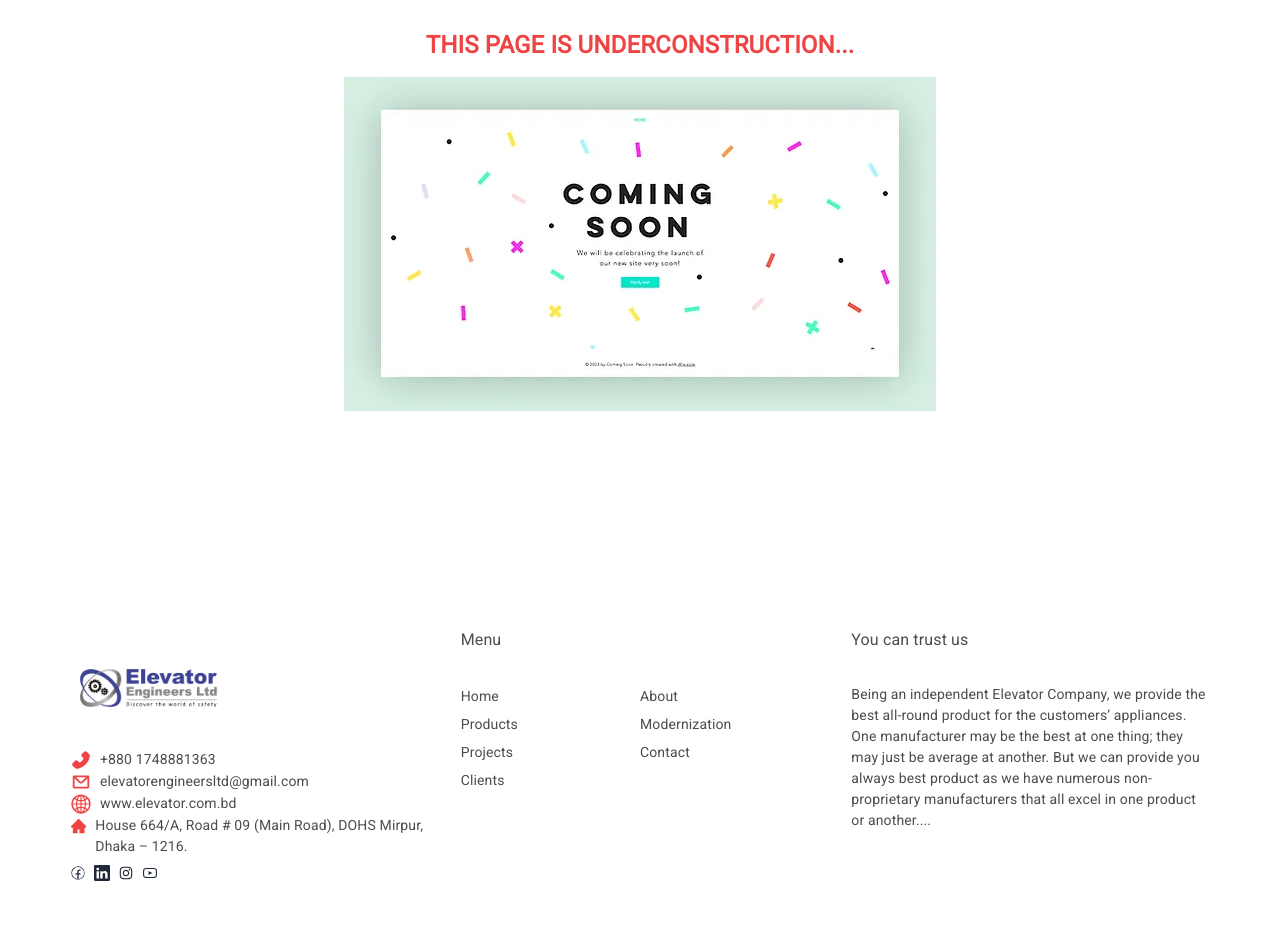
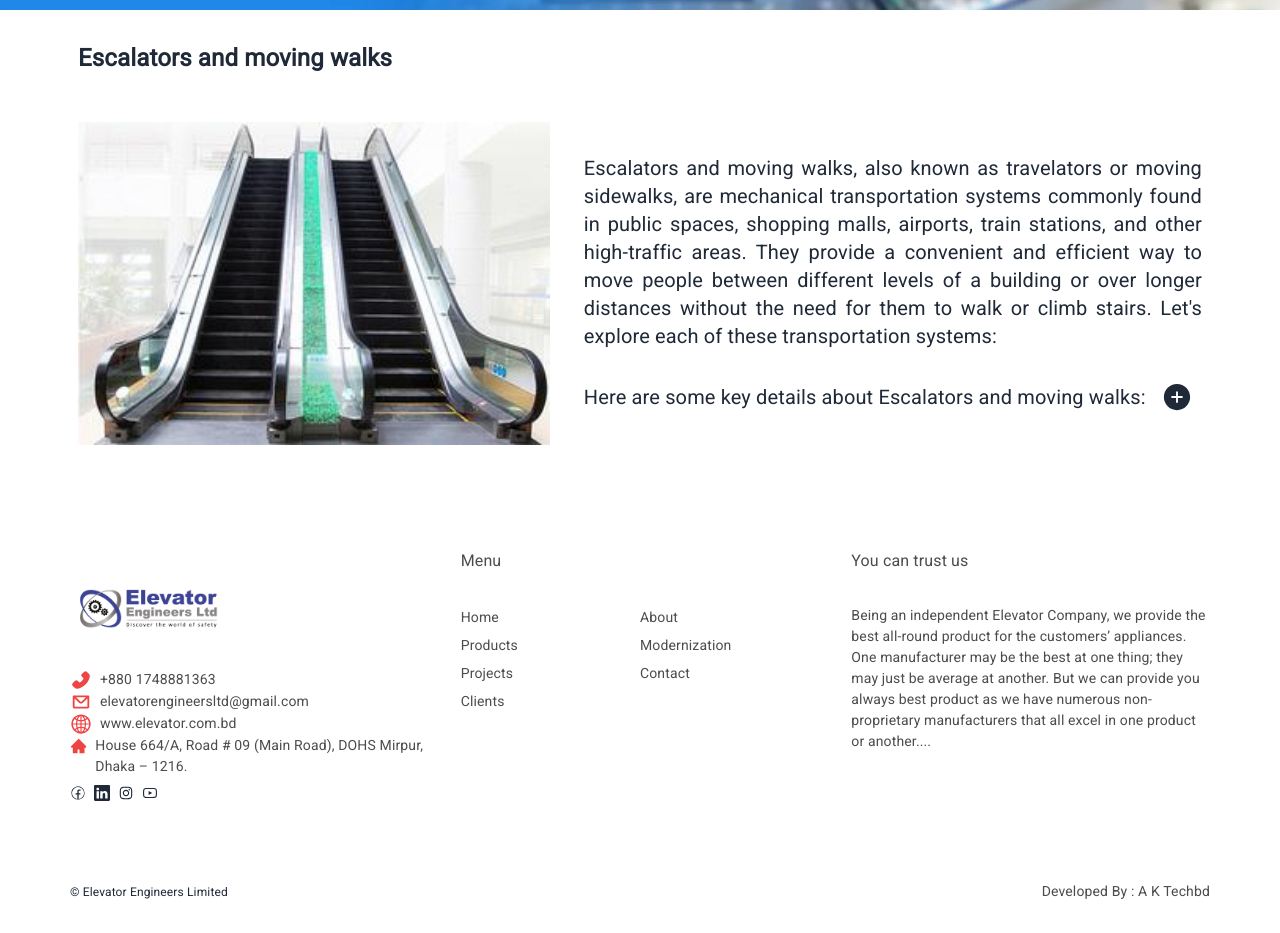
Before and after one commit to showkotus/elevator, a React (Vite) app: page /escalators-moving-walks in a window 1280 px wide. Shown: the part 284-1217 px from the top of the page. Built offline with nearby package versions, Linux system fonts and the light colour scheme.

Commit message:
moving walks page done

```diff
--- a/src/subPages/Products/FreightElevator/FreightElevator.jsx
+++ b/src/subPages/Products/FreightElevator/FreightElevator.jsx
@@ -18,7 +18,7 @@ const FreightElavator = () => {
             <BannerBG title={"Freight Elavator"} />
             <div className="container px-2">
                 <h1 className="my-6 text-2xl font-bold">Freight Elevator</h1>
-                <div className="my-12 flex flex-col md:flex-row items-center gap-[3%]">
+                <div className="my-12 flex flex-col md:flex-row items-center gap-x-[3%] gap-y-8">
                     <div className="w-full md:w-[42%]">
                         <img src={passenger} alt="" className="w-full" />
                     </div>
--- a/src/subPages/Products/HomeElevator/HomeElevator.jsx
+++ b/src/subPages/Products/HomeElevator/HomeElevator.jsx
@@ -19,7 +19,7 @@ const HomeElevator = () => {
         <BannerBG title={"Home Elavator"} />
         <div className="container px-2">
             <h1 className="my-6 text-2xl font-bold">Home Elevator</h1>
-            <div className="my-12 flex flex-col md:flex-row items-center gap-[3%]">
+            <div className="my-12 flex flex-col md:flex-row items-center gap-x-[3%] gap-y-8">
                 <div className="w-full md:w-[42%]">
                     <img src={home} alt="" className="w-full" />
                 </div>
--- a/src/subPages/Products/HospitalElevator/HospitalElevator.jsx
+++ b/src/subPages/Products/HospitalElevator/HospitalElevator.jsx
@@ -18,7 +18,7 @@ const HospitalElevator = () => {
             <BannerBG title={"Hospital Elavator"} />
             <div className="container px-2">
                 <h1 className="my-6 text-2xl font-bold">Hospital Elevator</h1>
-                <div className="my-12 flex flex-col md:flex-row items-center gap-[3%]">
+                <div className="my-12 flex flex-col md:flex-row items-center gap-x-[3%] gap-y-8">
                     <div className="w-full md:w-[42%]">
                         <img src={passenger} alt="" className="w-full" />
                     </div>
--- a/src/subPages/Products/MovingWalks/MovingWalks.jsx
+++ b/src/subPages/Products/MovingWalks/MovingWalks.jsx
@@ -1,9 +1,70 @@
-import UnderConstruction from "../../../components/UnderConstruction/UnderConstruction";
+import BannerBG from "../../../components/BannerBG/BannerBG";
+import passenger from '../../../assets/banner/lift4.jpg'
+import { AiFillPlusCircle, AiFillMinusCircle } from 'react-icons/ai'
+import { useContext, useState } from "react";
+import { NavbarContext } from "../../../context/ContextProvider";
+const MovingWalks = () => {
+    const [showText, setShowText] = useState(false)
+    const { setIsBanner } = useContext(NavbarContext)
+    function changeNav() {
+        setIsBanner(false)
+    }
+    changeNav()
+    const handleText = () => {
+        setShowText(!showText)
+    }
+    return (
+        <div className="marginTop">
+            <BannerBG title={"Moving Walks"} />
+            <div className="container px-2">
+                <h1 className="my-6 text-2xl font-bold">Escalators and moving walks</h1>
+                <div className="my-12 flex flex-col md:flex-row items-center gap-x-[3%] gap-y-8">
+                    <div className="w-full md:w-[42%]">
+                        <img src={passenger} alt="" className="w-full" />
+                    </div>
+                    <div className="w-full md:w-[55%]">
+                        <p className="text-xl text-justify">Escalators and moving walks, also known as travelators or moving sidewalks, are mechanical transportation systems commonly found in public spaces, shopping malls, airports, train stations, and other high-traffic areas. They provide a convenient and efficient way to move people between different levels of a building or over longer distances without the need for them to walk or climb stairs. Let&apos;s explore each of these transportation systems:</p>
+                        <div className="flex gap-x-4 items-center mt-8">
+                            <p className="text-xl">Here are some key details about Escalators and moving walks:</p>
+                            {
+                                !showText ?
+                                    <button onClick={() => handleText()}><AiFillPlusCircle size={30} /></button>
+                                    :
+                                    <button onClick={() => handleText()}><AiFillMinusCircle size={30} /></button>
+                            }
+                        </div>
+                    </div>
+                </div>
+                <div className={`${!showText ? "collapsable-container" : "active_collapsable_container"}`}>
+                    <div className="my-4">
+                        <h3 className="text-xl"><strong>1. Escalators:</strong> Escalators are continuously moving staircases that transport people vertically between different floors. They consist of a set of steps or treads that move in a loop, powered by an electric motor. The steps form a continuous surface, and passengers step on and off the moving treads at the start and end of the escalator.</h3>
+                        <h2 className="my-4 text-xl ml-2">Key features of escalators include:</h2>
+                        <ul className="ml-8 md:ml-20 text-xl list-disc text-justify">
+                            <li><strong>Handrails:</strong> Escalators are equipped with handrails on both sides, allowing passengers to hold on for stability and support while riding.</li>
+                            <li><strong>Safety Features:</strong> Escalators are equipped with various safety features, such as skirt brushes, comb plates, and sensors to detect objects or obstructions in the path of the steps, which trigger an emergency stop.</li>
+                            <li><strong>Direction:</strong> Most escalators are unidirectional, moving either upwards or downwards, but some can be programmed to change direction depending on the traffic flow.</li>
+                        </ul>
+                    </div>
+                    <div className="my-4">
+                        <h3 className="text-xl"><strong>2. Moving Walks (Travelators):</strong> Moving walks are horizontal, moving walkways that transport people across longer distances, typically on a single level. They are especially useful in large airports or transit hubs, where passengers need to cover significant distances without walking.</h3>
+                        <h2 className="my-4 text-xl ml-2">Key features of moving walks include:</h2>
+                        <ul className="ml-8 md:ml-20 text-xl list-disc text-justify">
+                            <li><strong>Continuous Motion:</strong> Similar to escalators, moving walks feature a continuous loop of flat surfaces that move in a specific direction, allowing passengers to step on and off as needed.</li>
+                            <li><strong>Speed Control:</strong> The speed of moving walks can be adjusted to match the walking pace of passengers.</li>
+                            <li><strong>Handrails:</strong> Moving walks often have handrails on both sides to provide additional support and convenience.</li>
+                        </ul>
+                        <h2 className="mt-6 mb-4 text-xl">Both escalators and moving walks have several advantages, including:</h2>
+                        <ul className="ml-8 md:ml-20 text-xl list-disc text-justify">
+                            <li><strong>Convenience:</strong> They save time and effort for passengers, particularly those carrying luggage, pushing carts, or with limited mobility.</li>
+                            <li><strong>Capacity:</strong> Escalators and moving walks can handle a large number of people simultaneously, improving crowd flow in busy areas.</li>
+                            <li><strong>Safety:</strong> These transportation systems are designed with safety features to prevent accidents and ensure passenger well-being.</li>
+                            <li><strong>Aesthetics:</strong> They can serve as architectural focal points and enhance the overall design of the building.</li>
+                        </ul>
+                    </div>
 
-const MovingWalks = () => {
-    return (
-        <div>
-            <UnderConstruction/>
+                    <p className="text-xl mt-8 text-justify">However, it&apos;s important to note that while escalators and moving walks are generally safe, passengers should exercise caution and follow posted guidelines to prevent accidents and ensure a smooth flow of traffic.</p>
+                </div>
+            </div>
         </div>
     );
 };
--- a/src/subPages/Products/PassengerElevator/PassengerElevator.jsx
+++ b/src/subPages/Products/PassengerElevator/PassengerElevator.jsx
@@ -18,7 +18,7 @@ const PassengerElevator = () => {
             <BannerBG title={"Passenger Elavator"} />
             <div className="container px-2">
                 <h1 className="my-6 text-2xl font-bold">Passenger Elevator</h1>
-                <div className="my-12 flex flex-col md:flex-row items-center gap-[3%]">
+                <div className="my-12 flex flex-col md:flex-row items-center gap-x-[3%] gap-y-8">
                     <div className="w-full md:w-[42%]">
                         <img src={passenger} alt="" className="w-full" />
                     </div>
```
Lines whose indentation alone changed are shown as unchanged.
